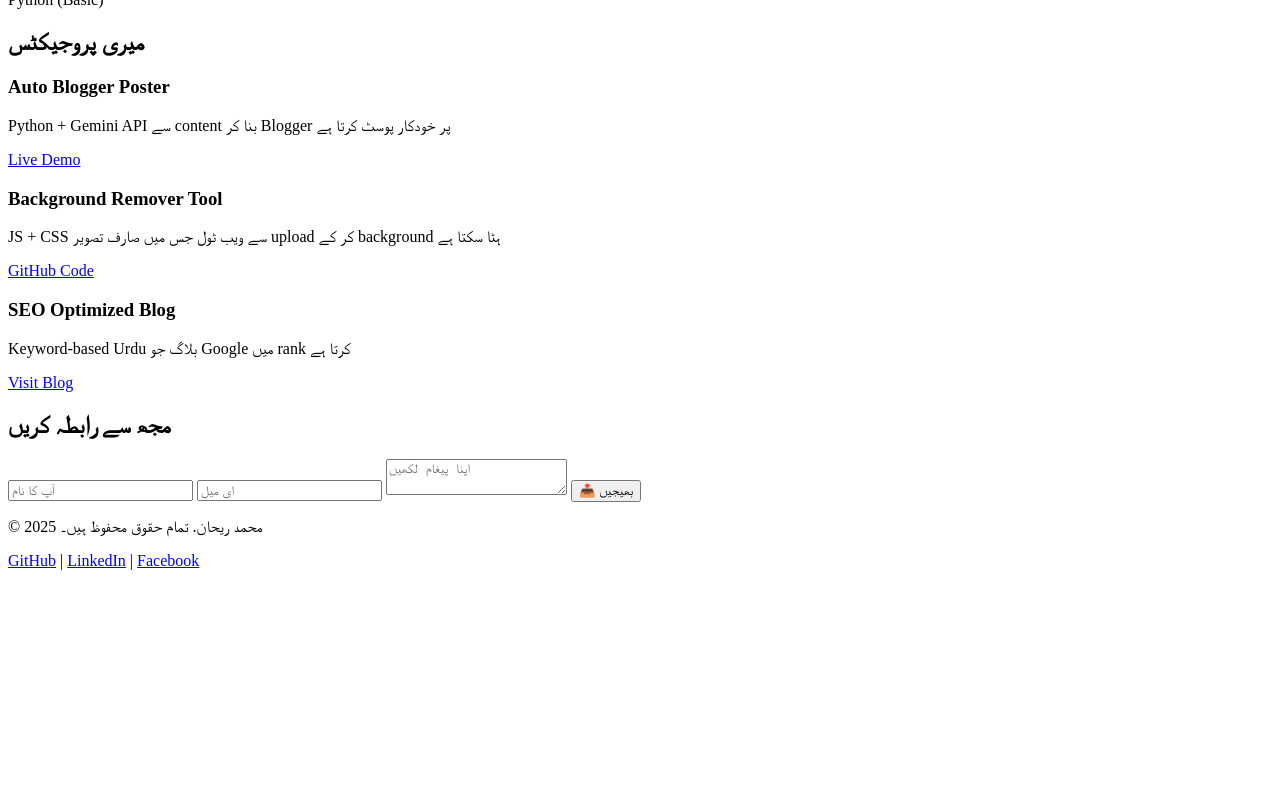
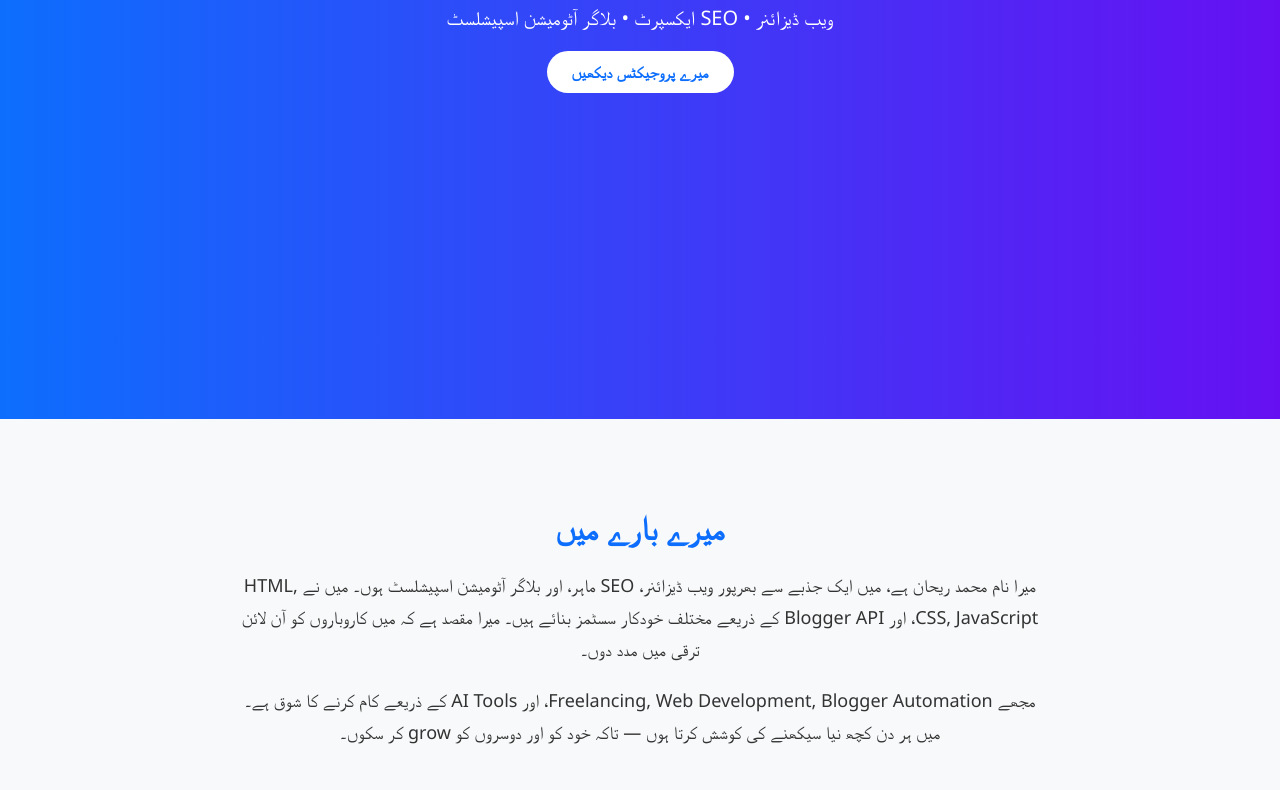
Before and after one commit to saniamasoodkhanjrw/rehan-portfolio, a plain HTML site: page index.html in a window 1280 px wide. Shown: the part 421-1211 px from the top of the page. Before the commit the page ends 999 px from the top, so only its background shows below. Drawn offline with Linux system fonts and the light colour scheme.

Commit message:
Add files via upload

```diff
--- a/index.html
+++ b/index.html
@@ -16,6 +16,9 @@
   <!-- ✅ Favicon -->
   <link rel="icon" href="favicon.png" type="image/png" />
 
+  <!-- ✅ Main CSS file link -->
+  <link rel="stylesheet" href="style.css" />
+
   <!-- ✅ Open Graph (Facebook & WhatsApp preview) -->
   <meta property="og:title" content="محمد ریحان | ویب ڈویلپر اور SEO ماہر" />
   <meta property="og:description" content="میری پروفیشنل پورٹ فولیو ویب سائٹ" />
@@ -26,6 +29,7 @@
   <!-- ✅ Twitter Card -->
   <meta name="twitter:card" content="summary_large_image" />
 </head>
+
 
 
 <body>
```
